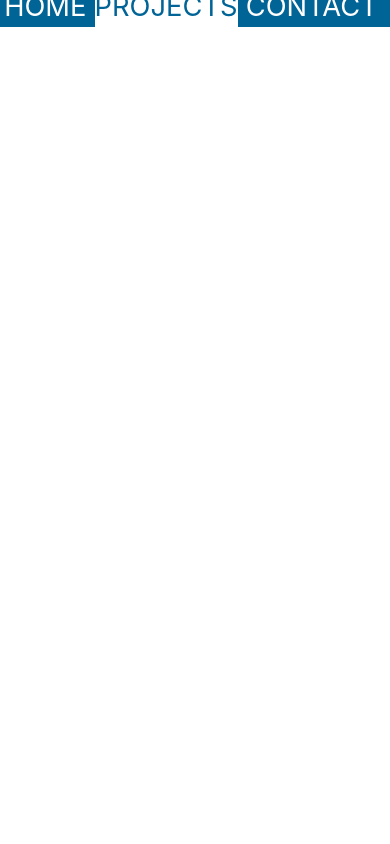
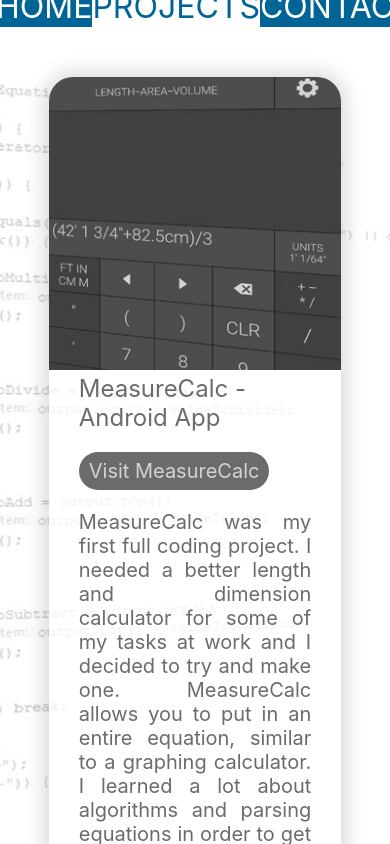
Before and after one commit to danny-carmen/portfolio-site, a React (Create React App) app: page /projects in a window 390 px wide. Built offline with nearby package versions, Linux system fonts and the light colour scheme.

Commit message:
Getting close on mobile

```diff
--- a/src/components/nav-bar.js
+++ b/src/components/nav-bar.js
@@ -3,7 +3,7 @@
 
 const NavBar = () => {
   return (
-    <div>
+    <div className="sticky-wrapper">
       <div className="nav-bar-wrapper">
         <div className="nav-bar">
           <NavLink
--- a/src/styles/main.scss
+++ b/src/styles/main.scss
@@ -4,7 +4,6 @@
 @import "./contact.scss";
 @import "./about-me.scss";
 @import "./projects.scss";
-@import "./media-queries.scss";
 
 html,
 body,
@@ -20,6 +19,7 @@
   height: 100%;
   display: grid;
   grid-template-columns: [navbar-s] max-content [navbar-e content-s] 1fr [content-e];
+  overflow-x: hidden;
 }
 
 /* width */
@@ -54,3 +54,5 @@
     opacity: 0;
   }
 }
+
+@import "./media-queries.scss";
--- a/src/styles/media-queries.scss
+++ b/src/styles/media-queries.scss
@@ -1,9 +1,9 @@
 @media screen and (max-width: 700px) {
   $primary-dimension: 75vw;
-
   .about-me {
+    width: 100%;
     grid-template-rows: 20px [image-s] $primary-dimension [image-e intro-s] max-content [intro-e secondary-s] $primary-dimension [secondary-e info-s] max-content [info-e] 20px;
-    grid-template-columns: 20px [s] $primary-dimension [e] 20px;
+    grid-template-columns: 1fr [s] $primary-dimension [e] 1fr;
     gap: 30px;
 
     .primary {
@@ -37,6 +37,7 @@
     height: 100%;
     display: grid;
     grid-template-rows: [navbar-s] 7vw [navbar-e content-s] 1fr [content-e];
+    grid-template-columns: [s] 1fr [e];
     overflow-x: hidden;
   }
 
@@ -47,7 +48,7 @@
     top: 0;
     width: 100vw;
     height: 7vw;
-    z-index: 1;
+    z-index: 3;
   }
 
   .nav-bar {
@@ -55,37 +56,153 @@
     height: 100%;
     width: 100%;
     display: flex;
-    //   border-right: 1px solid $primary-color;
 
-    //   padding-left: 30px;
-    // margin-left: -18px;
     flex-direction: row;
-    z-index: 1;
-    font-size: 7vw;
-    margin-bottom: -4px;
-
-    //   box-shadow: 0px 0px 20px 5px rgba(0, 0, 0, 0.2);
+    z-index: 3;
+    font-size: 2rem;
 
     &--link {
       writing-mode: horizontal-tb;
       margin-bottom: 0px;
       transform: none;
       line-height: 0;
-      z-index: 1;
-      // margin-right: -14px;
+      z-index: 3;
       padding-top: 20px;
       padding-bottom: 20px;
       text-decoration: none;
-      // border-radius: 0px 8px 8px 0px;
+
       color: white;
     }
 
     &--link-selected {
       background-color: white;
       color: $primary-color;
-      // border-left: 1px solid $primary-color;
-
-      // box-shadow: inset 0px 0px 20px 5px rgba(0, 0, 0, 0.1);
     }
   }
+
+  ////////////Projects
+  .projects-page {
+    grid-row: content-s/content-e;
+    display: flex;
+    width: 1fr;
+    //   background-color: lightgray;
+    background-color: white;
+    position: relative;
+    height: 100%;
+    overflow-y: hidden;
+    width: 100%;
+    justify-items: center;
+    flex-direction: column;
+  }
+
+  .background-image-wrapper {
+    position: absolute;
+    width: 100%;
+    height: 100%;
+  }
+
+  .project-background-image {
+    width: 100%;
+    height: 100%;
+    object-fit: cover;
+    position: absolute;
+  }
+
+  .projects-wrapper {
+    z-index: 1;
+
+    padding-top: 0px;
+    padding-bottom: 0px;
+    display: flex;
+    flex-direction: column;
+    align-items: center;
+    overflow-y: scroll;
+  }
+
+  .project {
+    border-radius: 1.5rem;
+    background-color: rgba(255, 255, 255, 0.75);
+    //   background-color: lightgray;
+    //   border: 1px solid $primary-color;
+    margin-top: 50px;
+    margin-bottom: 50px;
+    height: initial;
+    width: $primary-dimension;
+    display: grid;
+    grid-template-columns: [s] $primary-dimension [e];
+    grid-template-rows: [img-s] $primary-dimension [img-e info-s] 700px [info-e];
+    color: $font-color;
+    font-size: 1.25rem;
+
+    &--image {
+      grid-row: img-s/img-e;
+      grid-column: s/e;
+      height: $primary-dimension;
+      width: $primary-dimension;
+      border-radius: 1.5rem 1.5rem 0px 0px;
+
+      object-fit: fill;
+    }
+
+    &--info-wrapper {
+      grid-row: info-s/info-e;
+      grid-column: s/e;
+      row-gap: 20px;
+      display: grid;
+      height: $primary-dimension;
+      background-color: transparent;
+      grid-template-rows: [top name-s] 1fr [name-e links-s] 1fr [link-e description-s] 4fr [description-e language-s] min-content [language-e bottom];
+      margin-left: 30px;
+      margin-right: 30px;
+    }
+
+    &--name {
+      font-size: 1.5rem;
+      margin-top: 1vw;
+    }
+    &--description {
+      align-content: center;
+      align-self: center;
+      text-align: justify;
+    }
+    &--github {
+      margin-right: 20px;
+    }
+
+    &--links {
+      display: flex;
+    }
+
+    &--icons {
+      grid-column: img-s/img-e;
+      grid-row: top/bottom;
+      align-self: flex-start;
+      justify-self: flex-end;
+      z-index: 1;
+    }
+    &--languages {
+      margin-bottom: 30px;
+    }
+  }
+
+  .project--link {
+    height: 2rem;
+    border-radius: 1.5rem;
+    text-decoration: none;
+    background-color: $font-color;
+    line-height: 2rem;
+    color: lightgray;
+    padding-left: 10px;
+    padding-right: 10px;
+    padding-top: 3px;
+    padding-bottom: 3px;
+  }
+
+  .link-divider-line {
+    border-right: 2px solid gray;
+    height: 2.5rem;
+    width: 1px;
+    margin-left: 10px;
+    margin-right: 10px;
+  }
 }
--- a/src/styles/projects.scss
+++ b/src/styles/projects.scss
@@ -1,3 +1,5 @@
+$image-dimension: 30vw;
+
 .projects-page {
   display: flex;
   width: 1fr;
@@ -23,7 +25,7 @@
 }
 
 .projects-wrapper {
-  z-index: 2;
+  z-index: 1;
   padding-top: 25vh;
   padding-bottom: 25vh;
   padding-top: 50px;
@@ -41,19 +43,19 @@
   //   border: 1px solid $primary-color;
   margin-top: 50px;
   margin-bottom: 50px;
-  height: 500px;
+  height: $image-dimension;
   width: 75%;
   display: grid;
-  grid-template-columns: [img-s] 500px [img-e info-s] 1fr [info-e];
+  grid-template-columns: [img-s] $image-dimension [img-e info-s] 1fr [info-e];
   grid-template-rows: [top] 1fr [bottom];
   color: $font-color;
-  font-size: 1.375rem;
+  font-size: 1.2vw;
 
   &--image {
     grid-column: img-s/img-e;
     grid-row: top/bottom;
-    height: 500px;
-    width: 500px;
+    height: $image-dimension;
+    width: $image-dimension;
     border-radius: 1.5rem 0px 0px 1.5rem;
 
     object-fit: fill;
@@ -64,7 +66,7 @@
     grid-row: top/bottom;
     row-gap: 20px;
     display: grid;
-    height: 500px;
+    height: $image-dimension;
     background-color: transparent;
     grid-template-rows: [top name-s] 1fr [name-e links-s] 1fr [link-e description-s] 4fr [description-e language-s] min-content [language-e bottom];
     margin-left: 30px;
@@ -72,8 +74,8 @@
   }
 
   &--name {
-    font-size: 1.75rem;
-    margin-top: 30px;
+    font-size: 1.5vw;
+    margin-top: 1vw;
   }
   &--description {
     align-content: center;
@@ -93,7 +95,7 @@
     grid-row: top/bottom;
     align-self: flex-start;
     justify-self: flex-end;
-    z-index: 2;
+    z-index: 1;
   }
   &--languages {
     margin-bottom: 30px;
@@ -101,10 +103,11 @@
 }
 
 .project--link {
-  height: 2rem;
+  height: 2.8vw;
   border-radius: 1.5rem;
   text-decoration: none;
   background-color: $font-color;
+  line-height: 2.8vw;
   color: lightgray;
   padding-left: 10px;
   padding-right: 10px;
```
